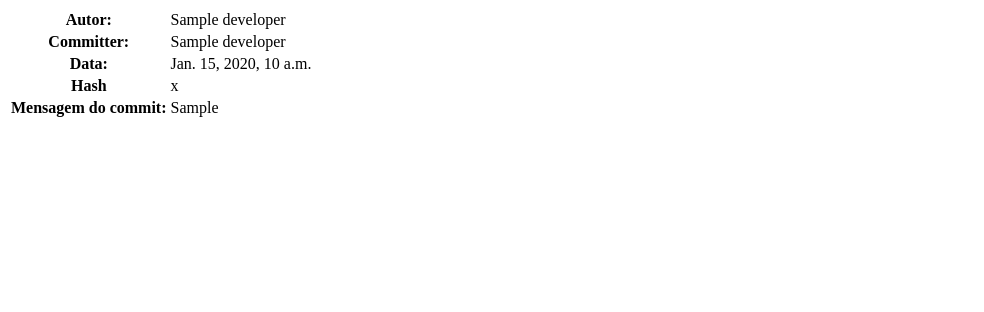
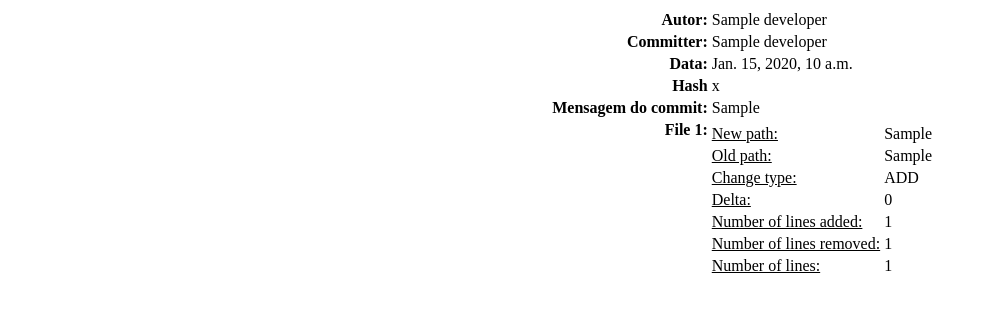
Before and after one commit to renatabrasil/mining_my_repository, a Django app: template contributions/templates/contributions/detail.html in a window 1280 px wide. Shown: the top 312 px of the page, without its empty margins (0-984 px from the left). Run offline with Django 3.2, Linux system fonts and the light colour scheme; tables that the repository leaves empty hold one stand-in row (values such as "Sample post"); the template is opened without the code that fills it: values that come from a table or form of the project are taken from there, most other values are stand-ins (such as "Sample title", 1, 10 or a date in 2020); some libraries are stand-ins or nearby versions.

```diff
--- a/contributions/models.py
+++ b/contributions/models.py
@@ -27,8 +27,8 @@ class Method(models.Model):
 
 class Modification(models.Model):
 	commit = models.ForeignKey(Commit, on_delete=models.CASCADE, related_name='modifications')
-	old_path = models.CharField(max_length=100)
-	new_path = models.CharField(max_length=100)
+	old_path = models.CharField(max_length=100, null=True)
+	new_path = models.CharField(max_length=100, null=True)
 	ADDED = 'ADD'
 	DELETED = 'DEL'
 	MODIFIED = 'MOD'
@@ -45,10 +45,10 @@ class Modification(models.Model):
 		default=MODIFIED,
 	)
 	diff = models.TextField()
-	source_code = models.TextField()
-	source_code_before = models.TextField()
-	added = models.IntegerField()
-	removed = models.IntegerField()
-	nloc = models.IntegerField()
-	complexity = models.IntegerField()
-	token_count = models.IntegerField()
+	source_code = models.TextField(null=True)
+	source_code_before = models.TextField(null=True)
+	added = models.IntegerField(null=True)
+	removed = models.IntegerField(null=True)
+	nloc = models.IntegerField(null=True)
+	complexity = models.IntegerField(null=True)
+	token_count = models.CharField(max_length=200,null=True)
--- a/contributions/templates/contributions/detail.html
+++ b/contributions/templates/contributions/detail.html
@@ -1,37 +1,81 @@
+
 <!DOCTYPE html>
 <html lang="en">
 <head>
     <meta charset="UTF-8">
     <title>Title</title>
+    {% load mathfilters %}
 </head>
 <body>
 
 <table>
     <tr>
-        <th>Autor:</th>
-        <td>{{commit.author.name}}</td>
+        <th style="text-align: right">Autor:</th>
+        <td colspan="2">{{commit.author.name}}</td>
     </tr>
     <tr>
-        <th>Committer:</th>
-        <td>{{commit.committer.name}}</td>
+        <th style="text-align: right">Committer:</th>
+        <td colspan="2">{{commit.committer.name}}</td>
     </tr>
     <tr>
-        <th>Data:</th>
-        <td>{{commmit.committer_date}}</td>
+        <th style="text-align: right">Data:</th>
+        <td colspan="2">{{commmit.committer_date}}</td>
     </tr>
     <tr>
-        <th>Hash</th>
-        <td>{{commit.hash}}</td>
+        <th style="text-align: right">Hash</th>
+        <td colspan="2">{{commit.hash}}</td>
     </tr>
     <tr>
-        <th>Mensagem do commit:</th>
-        <td>{{commit.msg}}</td>
+        <th style="text-align: right">Mensagem do commit:</th>
+        <td colspan="2">{{commit.msg}}</td>
     </tr>
-    <tr>
-        {% for modification in commit.modification.all %}
-    <li>{{ choice.choice_text }}</li>
-{% endfor %}
-    </tr>
+
+    {% for modification in commit.modifications.all %}
+        <tr>
+            <th style="text-align: right; vertical-align: top" rowspan="8">
+                File {{forloop.counter}}:
+            </th>
+            <td>
+                <tr>
+                    <td width="14%" style="text-decoration: underline">New path:</td>
+                    <td>{{ modification.new_path }}</td>
+                </tr>
+                <tr>
+                    <td width="14%" style="text-decoration: underline">Old path:</td>
+                    <td>{{ modification.old_path }}</td>
+                </tr>
+                <tr>
+                    <td width="14%" style="text-decoration: underline">Change type:</td>
+                    <td>{{ modification.change_type }}</td>
+                </tr>
+                <tr>
+                    <td style="text-decoration: underline">Delta:</td>
+                    <td>
+                        {{ modification.added |sub:modification.removed }}
+                    </td>
+                </tr>
+                <tr>
+                    <td style="text-decoration: underline">Number of lines added:</td>
+                    <td>
+                        {{ modification.added }}
+                    </td>
+                </tr>
+                <tr>
+                    <td style="text-decoration: underline">Number of lines removed:</td>
+                    <td>
+                        {{ modification.removed }}
+                    </td>
+                </tr>
+                <tr>
+                    <td style="text-decoration: underline">Number of lines:</td>
+                    <td>
+                        {{ modification.nloc }}
+                    </td>
+                </tr>
+            </td>
+        </tr>
+    {% endfor %}
+
 
 
 </table>
--- a/mining_my_repository/settings.py
+++ b/mining_my_repository/settings.py
@@ -38,6 +38,7 @@ INSTALLED_APPS = [
     'django.contrib.sessions',
     'django.contrib.messages',
     'django.contrib.staticfiles',
+    'mathfilters',
 ]
 
 MIDDLEWARE = [
```
Also changed, not shown: contributions/views.py (+16 -5 lines), README.md, contributions/migrations/0004_auto_20190926_1017.py (added), contributions/migrations/0005_auto_20190926_1019.py (added), contributions/migrations/0006_auto_20190926_1024.py (added), contributions/migrations/0007_auto_20190926_1031.py (added), 1 other file.
